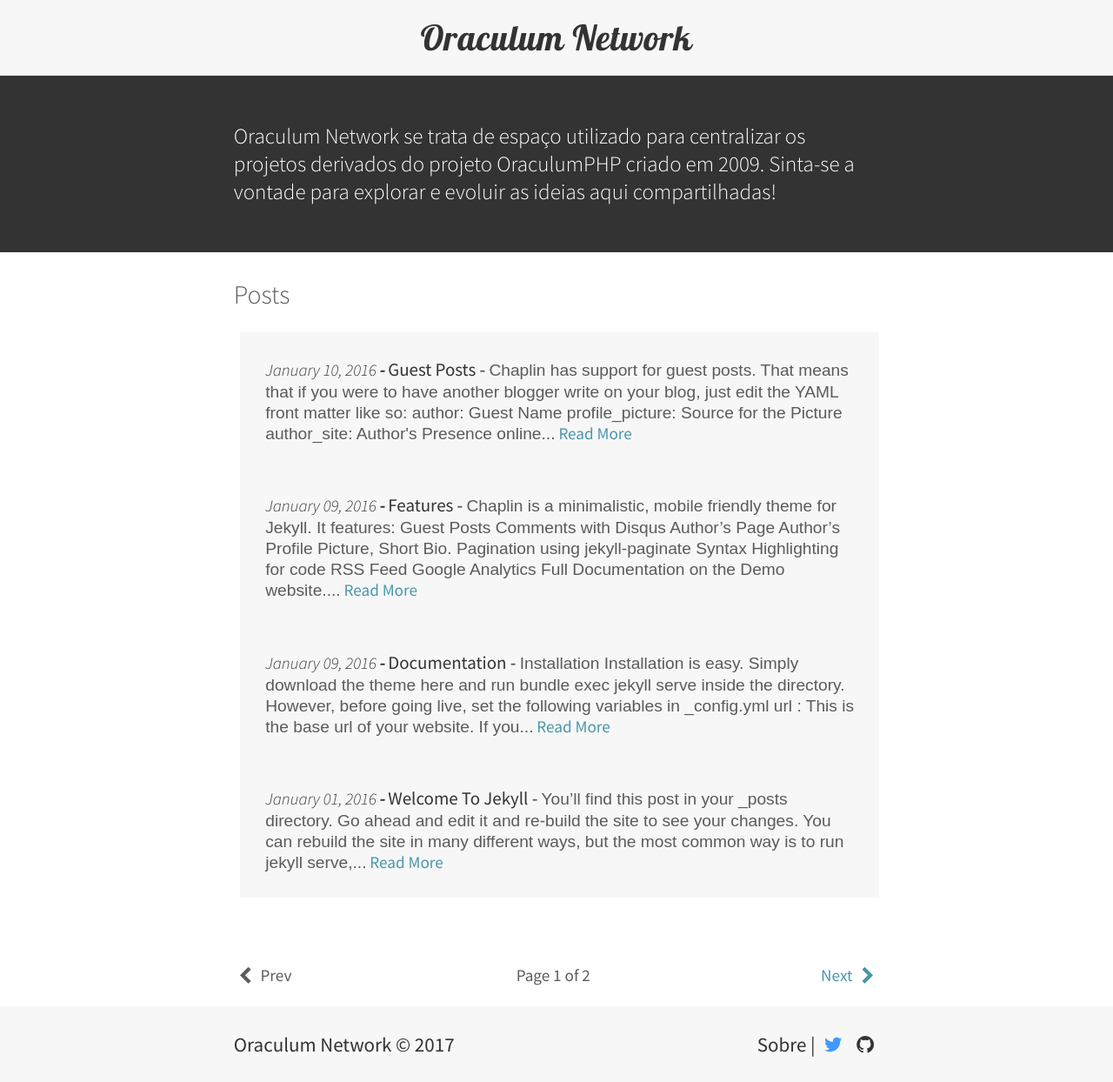
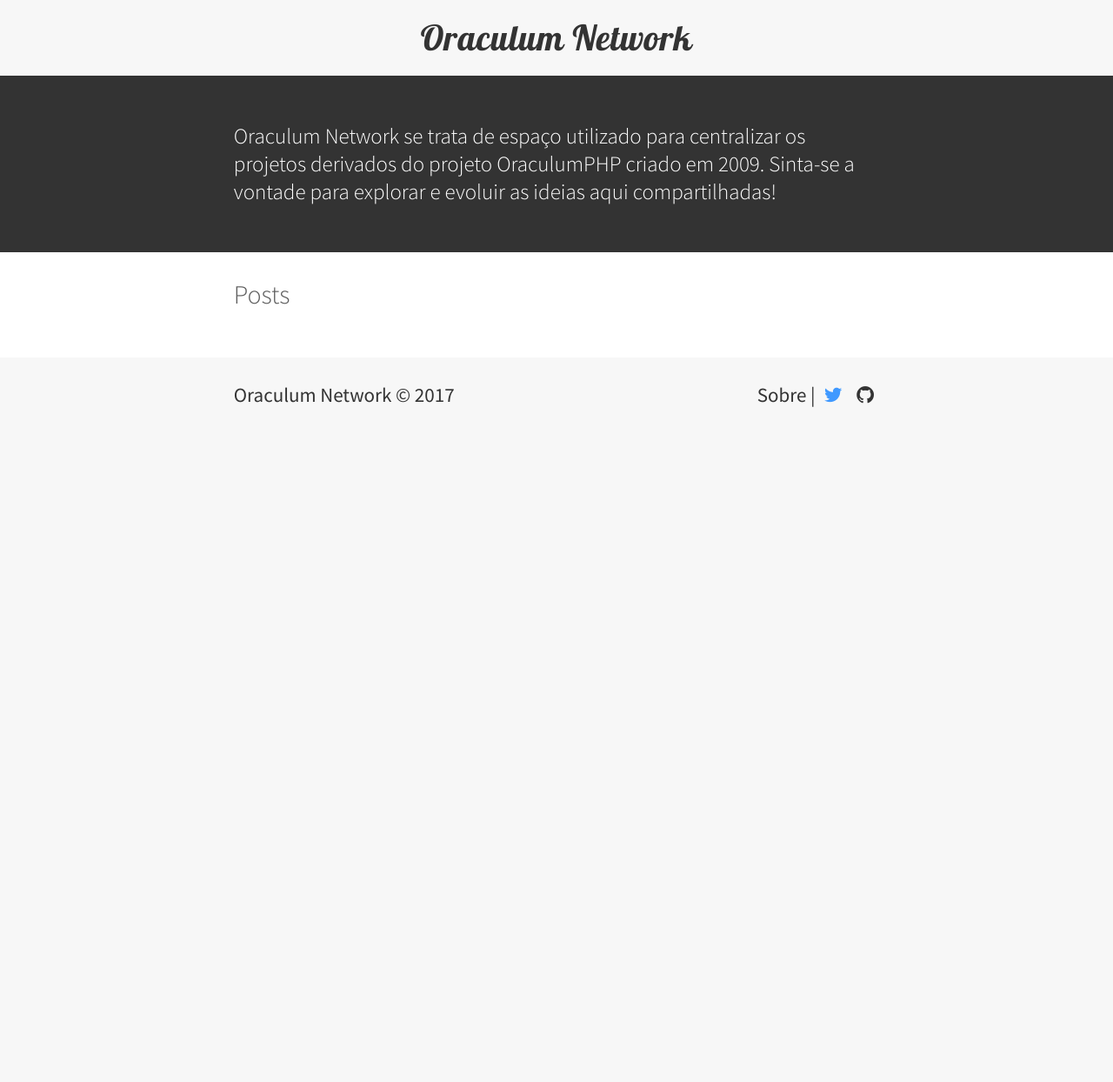
Before and after one commit to Oraculum-ON/Oraculum-ON.github.io, a Jekyll site: the page built from index.html, in a window 1280 px wide. Shown: the whole page at 87% size. Built offline with Jekyll 4.4.1, drawn with Linux system fonts in a browser that asks for light colours; the list of posts is cut into pages by our own code; after the commit the page ends 900 px from its top, so only the background shows below that.

Commit message:
Removendo arquivos desnecessários

```diff
--- a/_config.yml
+++ b/_config.yml
@@ -8,7 +8,7 @@ description: > # this means to ignore newlines until "baseurl:"
   Oraculum Network se trata de espa&ccedil;o utilizado para centralizar os projetos derivados do projeto OraculumPHP criado em 2009. Sinta-se a vontade para explorar e evoluir as ideias aqui compartilhadas!
 
 url: "http://oraculum-on.github.io" # the base hostname & protocol for your site
-baseurl: "/" # the subpath of your site, e.g. /blog
+baseurl: "" # the subpath of your site, e.g. /blog
 twitter_username: patrixsbs
 github_username:  patrix
 
@@ -21,7 +21,7 @@ comments: true
 heading_font: Lobster
 about_footer: true
 short_bio: >
-    Programador 💻 Palestrante 👔 Músico 🎼 e Viajante 🌎
+    Programador, Palestrante, M&uacute;sico e Viajante
 profile_picture: https://avatars1.githubusercontent.com/u/122139?v=3&s=460
 
 google_analytics: false
--- a/_posts/2016-01-01-welcome-to-jekyll.markdown
+++ /dev/null
@@ -1,19 +0,0 @@
-You’ll find this post in your `_posts` directory. Go ahead and edit it and re-build the site to see your changes. You can rebuild the site in many different ways, but the most common way is to run `jekyll serve`, which launches a web server and auto-regenerates your site when a file is updated.
-
-To add new posts, simply add a file in the `_posts` directory that follows the convention `YYYY-MM-DD-name-of-post.ext` and includes the necessary front matter. Take a look at the source for this post to get an idea about how it works.
-
-Jekyll also offers powerful support for code snippets:
-
-{% highlight ruby %}
-def print_hi(name)
-  puts "Hi, #{name}"
-end
-print_hi('Tom')
-#=> prints 'Hi, Tom' to STDOUT.
-{% endhighlight %}
-
-Check out the [Jekyll docs][jekyll-docs] for more info on how to get the most out of Jekyll. File all bugs/feature requests at [Jekyll’s GitHub repo][jekyll-gh]. If you have questions, you can ask them on [Jekyll Talk][jekyll-talk].
-
-[jekyll-docs]: http://jekyllrb.com/docs/home
-[jekyll-gh]:   https://github.com/jekyll/jekyll
-[jekyll-talk]: https://talk.jekyllrb.com/
--- a/_posts/2016-01-09-Documentation.markdown
+++ /dev/null
@@ -1,40 +0,0 @@
----
----
-
-### Installation
-
-Installation is easy. Simply download the theme [here](http://github.com/bk2dcradle/Chaplin/archive/gh-pages.zip) and run `bundle exec jekyll serve` inside the directory.
-
-However, before going live, set the following variables in `_config.yml`
-
-1. `url` : This is the base url of your website. If you are hosting on GitHub, it should be set to `http://your-username.github.io` for example.
-2. `baseurl` : This is the subpath of your site. If you are hosting on GitHub, in a repository named `Blog`, then it should be set to `/blog`.
-3. `tracking_id` : Set this to your google analytics tracking id.
-
-Change other variables under *User Settings* in `_config.yml` as you see fit.
-
-*Note:* Don't change any variable under *Build Settings*.
-
----
-
-### Usage
-
-* To change the font for the heading, change the `heading_font` variable in `_config.yml`
-
-* To create a new post, simply save the `.markdown` file in the `_posts` directory in the format.
-
-{% highlight text %}
-year-month-day-name-of-the-file.markdown
-{% endhighlight %}
-
-* For Syntax highlighting, Chaplin uses *Rouge* which is the default highlighter in Jekyll 3 and above. If you don't know how to highlight a code block, [refer](http://jekyllrb.com/docs/templates/).
-
-* To set up Google Analytics tracking id, just set the `tracking_id` variable in `_config.yml`. You also need to set `google_analytics` to `true`
-
-* To use Disqus for Comments, copy the *universal code* from disqus' website, and copy it in `_includes/disqus.html`.
-
----
-
-### License
-
-MIT. Copyright (c) [Ankit Sultana](http://twitter.com/AnkitSultana)
--- a/_posts/2016-01-09-Features.markdown
+++ /dev/null
@@ -1,16 +0,0 @@
----
----
-
-Chaplin is a minimalistic, mobile friendly theme for Jekyll.
-
-It features:
-
-1. [Guest Posts](http://bk2dcradle.github.io/Chaplin/2016/guest-posts.html)
-2. [Comments with Disqus](http://bk2dcradle.github.io/Chaplin/2016/Documentation.html)
-3. Author's Page
-4. Author's Profile Picture, Short Bio.
-5. Pagination using `jekyll-paginate`
-6. [Syntax Highlighting](http://bk2dcradle.github.io/Chaplin/2016/Documentation.html) for code
-7. RSS Feed
-8. [Google Analytics](http://bk2dcradle.github.io/Chaplin/2016/Documentation.html)
-9. Full Documentation on the [Demo](http://bk2dcradle.github.io/Chaplin) website.
--- a/_posts/2016-01-10-guest-posts.markdown
+++ /dev/null
@@ -1,16 +0,0 @@
----
-title: Guest Posts
-author: Guest
-profile_picture: http://www.famousbirthdays.com/faces/laurel-stan-image.jpg
-short_bio: If anyone at my funeral has a long face, I'll never speak to him again.
-author_site: https://en.wikipedia.org/wiki/Stan_Laurel
----
-
-Chaplin has support for guest posts. That means that if you were to have another blogger write on your blog, just edit the `YAML` front matter like so:
-
-{% highlight YAML %}
-author: Guest Name
-profile_picture: Source for the Picture
-author_site: Author's Presence online
-short_bio: Your Short Bio
-{% endhighlight %}
```
Also changed, not shown: _posts/2015-08-09-example-content.markdown (deleted, +0 -91 lines).
